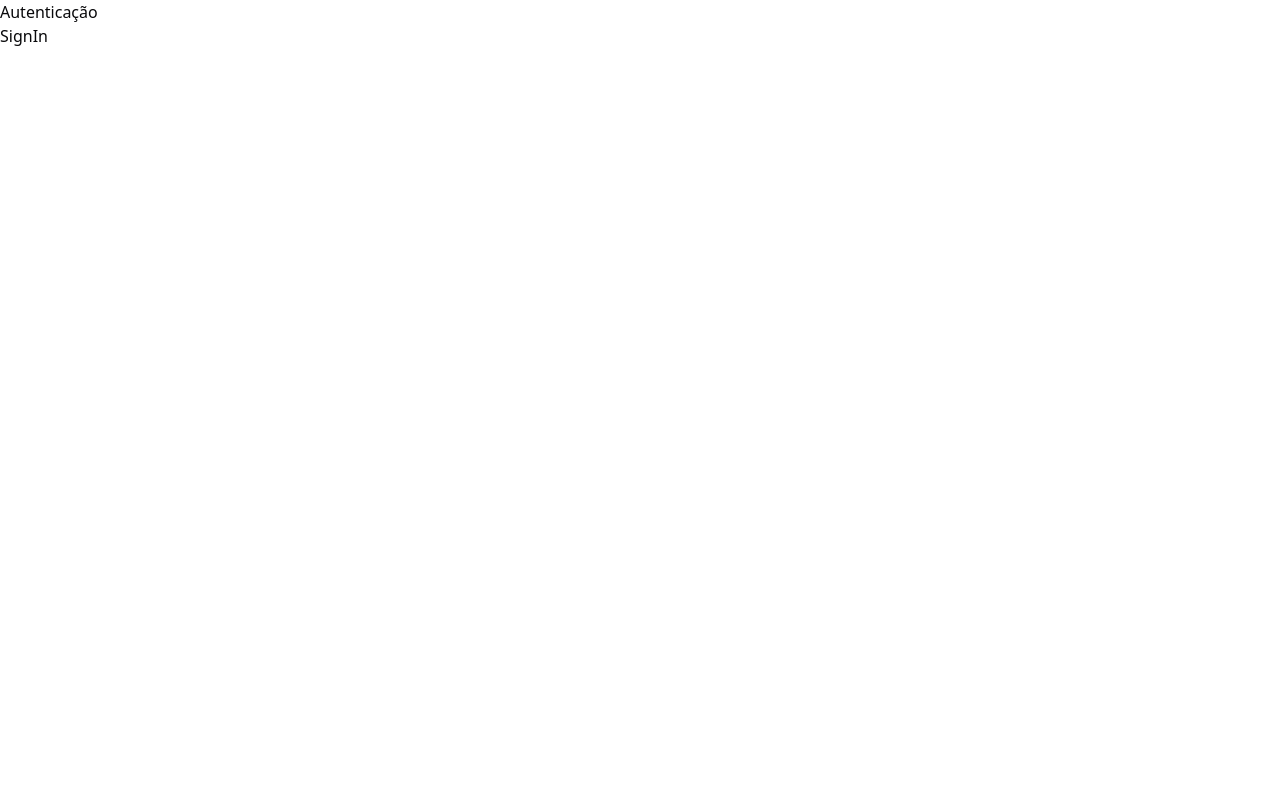
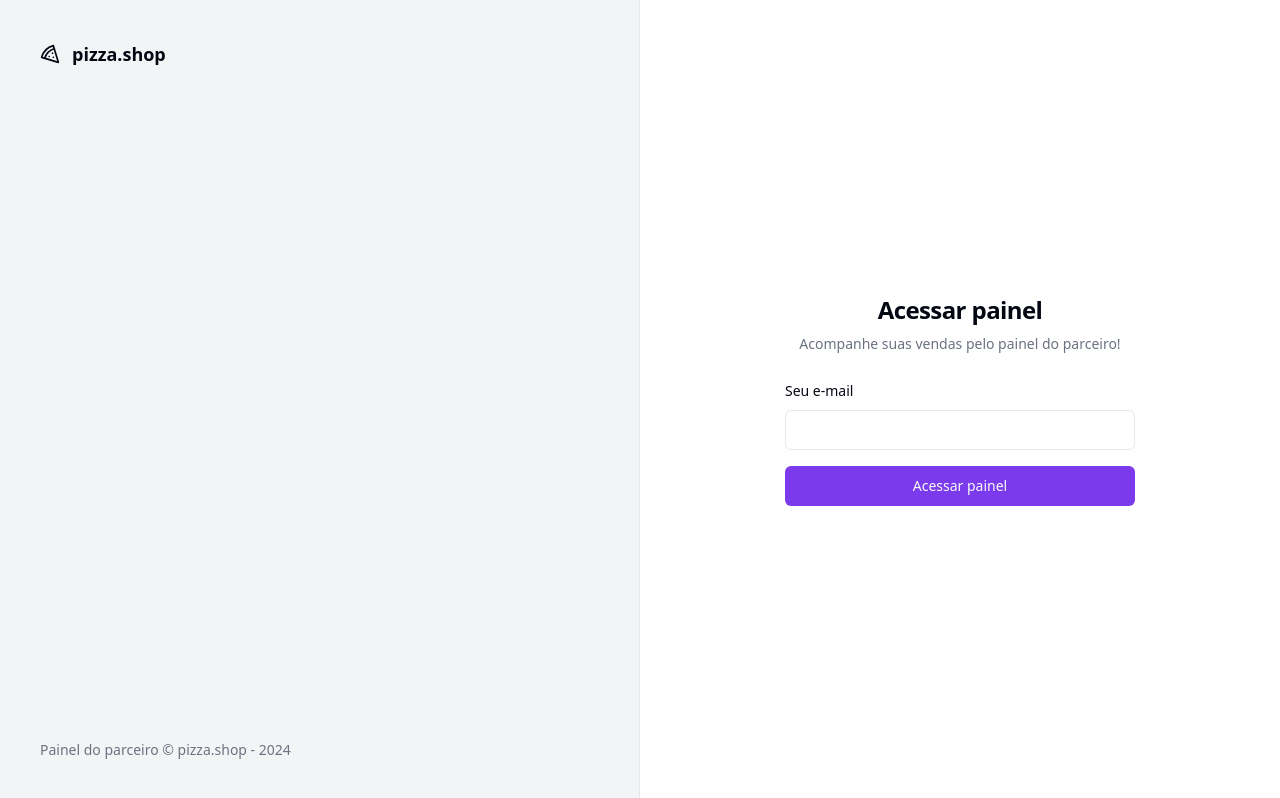
Before and after one commit to kyohenr/pizza-shop, a React (Vite) app: page /sign-in in a window 1280 px wide. Built offline with nearby package versions, Linux system fonts and the light colour scheme.

Commit message:
Páginas e componentes (UI) - Página: Login

```diff
--- a/package.json
+++ b/package.json
@@ -10,6 +10,7 @@
     "preview": "vite preview"
   },
   "dependencies": {
+    "@radix-ui/react-label": "^2.0.2",
     "@radix-ui/react-slot": "^1.0.2",
     "class-variance-authority": "^0.7.0",
     "clsx": "^2.1.0",
--- /dev/null
+++ b/src/components/ui/input.tsx
@@ -0,0 +1,25 @@
+import * as React from 'react'
+
+import { cn } from '@/lib/utils'
+
+export interface InputProps
+  extends React.InputHTMLAttributes<HTMLInputElement> {}
+
+const Input = React.forwardRef<HTMLInputElement, InputProps>(
+  ({ className, type, ...props }, ref) => {
+    return (
+      <input
+        type={type}
+        className={cn(
+          'flex h-10 w-full rounded-md border border-input bg-background px-3 py-2 text-sm ring-offset-background file:border-0 file:bg-transparent file:text-sm file:font-medium placeholder:text-muted-foreground focus-visible:outline-none focus-visible:ring-2 focus-visible:ring-ring focus-visible:ring-offset-2 disabled:cursor-not-allowed disabled:opacity-50',
+          className,
+        )}
+        ref={ref}
+        {...props}
+      />
+    )
+  },
+)
+Input.displayName = 'Input'
+
+export { Input }
--- /dev/null
+++ b/src/components/ui/label.tsx
@@ -0,0 +1,24 @@
+import * as LabelPrimitive from '@radix-ui/react-label'
+import { cva, type VariantProps } from 'class-variance-authority'
+import * as React from 'react'
+
+import { cn } from '@/lib/utils'
+
+const labelVariants = cva(
+  'text-sm font-medium leading-none peer-disabled:cursor-not-allowed peer-disabled:opacity-70',
+)
+
+const Label = React.forwardRef<
+  React.ElementRef<typeof LabelPrimitive.Root>,
+  React.ComponentPropsWithoutRef<typeof LabelPrimitive.Root> &
+    VariantProps<typeof labelVariants>
+>(({ className, ...props }, ref) => (
+  <LabelPrimitive.Root
+    ref={ref}
+    className={cn(labelVariants(), className)}
+    {...props}
+  />
+))
+Label.displayName = LabelPrimitive.Root.displayName
+
+export { Label }
--- a/src/global.css
+++ b/src/global.css
@@ -5,64 +5,47 @@
 @layer base {
   :root {
     --background: 0 0% 100%;
-    --foreground: 240 10% 3.9%;
-
+    --foreground: 224 71.4% 4.1%;
     --card: 0 0% 100%;
-    --card-foreground: 240 10% 3.9%;
-
+    --card-foreground: 224 71.4% 4.1%;
     --popover: 0 0% 100%;
-    --popover-foreground: 240 10% 3.9%;
-
-    --primary: 240 5.9% 10%;
-    --primary-foreground: 0 0% 98%;
-
-    --secondary: 240 4.8% 95.9%;
-    --secondary-foreground: 240 5.9% 10%;
-
-    --muted: 240 4.8% 95.9%;
-    --muted-foreground: 240 3.8% 46.1%;
-
-    --accent: 240 4.8% 95.9%;
-    --accent-foreground: 240 5.9% 10%;
-
+    --popover-foreground: 224 71.4% 4.1%;
+    --primary: 262.1 83.3% 57.8%;
+    --primary-foreground: 210 20% 98%;
+    --secondary: 220 14.3% 95.9%;
+    --secondary-foreground: 220.9 39.3% 11%;
+    --muted: 220 14.3% 95.9%;
+    --muted-foreground: 220 8.9% 46.1%;
+    --accent: 220 14.3% 95.9%;
+    --accent-foreground: 220.9 39.3% 11%;
     --destructive: 0 84.2% 60.2%;
-    --destructive-foreground: 0 0% 98%;
-
-    --border: 240 5.9% 90%;
-    --input: 240 5.9% 90%;
-    --ring: 240 10% 3.9%;
-
+    --destructive-foreground: 210 20% 98%;
+    --border: 220 13% 91%;
+    --input: 220 13% 91%;
+    --ring: 262.1 83.3% 57.8%;
     --radius: 0.5rem;
   }
 
   .dark {
-    --background: 240 10% 3.9%;
-    --foreground: 0 0% 98%;
-
-    --card: 240 10% 3.9%;
-    --card-foreground: 0 0% 98%;
-
-    --popover: 240 10% 3.9%;
-    --popover-foreground: 0 0% 98%;
-
-    --primary: 0 0% 98%;
-    --primary-foreground: 240 5.9% 10%;
-
-    --secondary: 240 3.7% 15.9%;
-    --secondary-foreground: 0 0% 98%;
-
-    --muted: 240 3.7% 15.9%;
-    --muted-foreground: 240 5% 64.9%;
-
-    --accent: 240 3.7% 15.9%;
-    --accent-foreground: 0 0% 98%;
-
+    --background: 224 71.4% 4.1%;
+    --foreground: 210 20% 98%;
+    --card: 224 71.4% 4.1%;
+    --card-foreground: 210 20% 98%;
+    --popover: 224 71.4% 4.1%;
+    --popover-foreground: 210 20% 98%;
+    --primary: 263.4 70% 50.4%;
+    --primary-foreground: 210 20% 98%;
+    --secondary: 215 27.9% 16.9%;
+    --secondary-foreground: 210 20% 98%;
+    --muted: 215 27.9% 16.9%;
+    --muted-foreground: 217.9 10.6% 64.9%;
+    --accent: 215 27.9% 16.9%;
+    --accent-foreground: 210 20% 98%;
     --destructive: 0 62.8% 30.6%;
-    --destructive-foreground: 0 0% 98%;
-
-    --border: 240 3.7% 15.9%;
-    --input: 240 3.7% 15.9%;
-    --ring: 240 4.9% 83.9%;
+    --destructive-foreground: 210 20% 98%;
+    --border: 215 27.9% 16.9%;
+    --input: 215 27.9% 16.9%;
+    --ring: 263.4 70% 50.4%;
   }
 }
 
--- a/src/pages/_layouts/auth.tsx
+++ b/src/pages/_layouts/auth.tsx
@@ -1,11 +1,21 @@
+import { Pizza } from 'lucide-react'
 import { Outlet } from 'react-router-dom'
 
 export function AuthLayout() {
   return (
-    <div>
-      <h1>Autenticação</h1>
+    <div className="grid min-h-screen grid-cols-2">
+      <div className="flex h-full flex-col justify-between border-r border-foreground/5 bg-muted p-10 text-muted-foreground">
+        <div className="flex items-center gap-3 text-lg text-foreground">
+          <Pizza className="h-5 w-5" />
+          <span className="font-semibold">pizza.shop</span>
+        </div>
 
-      <div>
+        <footer className="text-sm">
+          Painel do parceiro &copy; pizza.shop - {new Date().getFullYear()}
+        </footer>
+      </div>
+
+      <div className="flex flex-col items-center justify-center">
         <Outlet />
       </div>
     </div>
--- a/src/pages/auth/sign-in.tsx
+++ b/src/pages/auth/sign-in.tsx
@@ -1,10 +1,36 @@
 import { Helmet } from 'react-helmet-async'
+
+import { Button } from '@/components/ui/button'
+import { Input } from '@/components/ui/input'
+import { Label } from '@/components/ui/label'
 
 export function SignIn() {
   return (
     <>
       <Helmet title="Login" />
-      <h1>SignIn</h1>
+      <div className="p-8">
+        <div className="flex w-[350px] flex-col justify-center gap-6">
+          <div className="flex flex-col gap-2 text-center">
+            <h1 className="text-2xl font-semibold tracking-tight">
+              Acessar painel
+            </h1>
+            <p className="text-sm text-muted-foreground">
+              Acompanhe suas vendas pelo painel do parceiro!
+            </p>
+          </div>
+
+          <form className="space-y-4">
+            <div className="space-y-2">
+              <Label htmlFor="email">Seu e-mail</Label>
+              <Input id="email" type="email" />
+            </div>
+
+            <Button className="w-full" type="submit">
+              Acessar painel
+            </Button>
+          </form>
+        </div>
+      </div>
     </>
   )
 }
```
Also changed, not shown: 1 other file (tests, documents, lock files or other folders).
